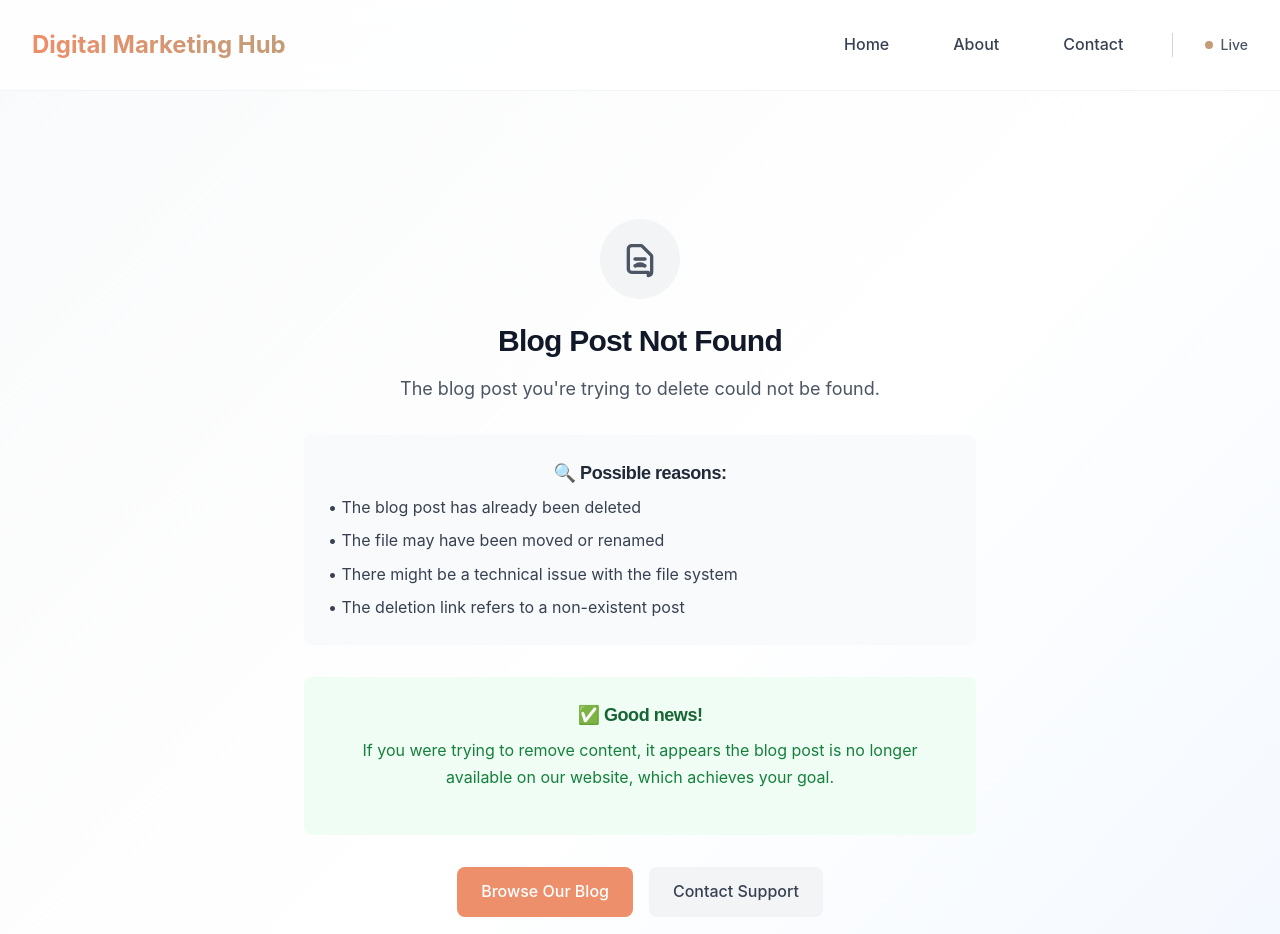
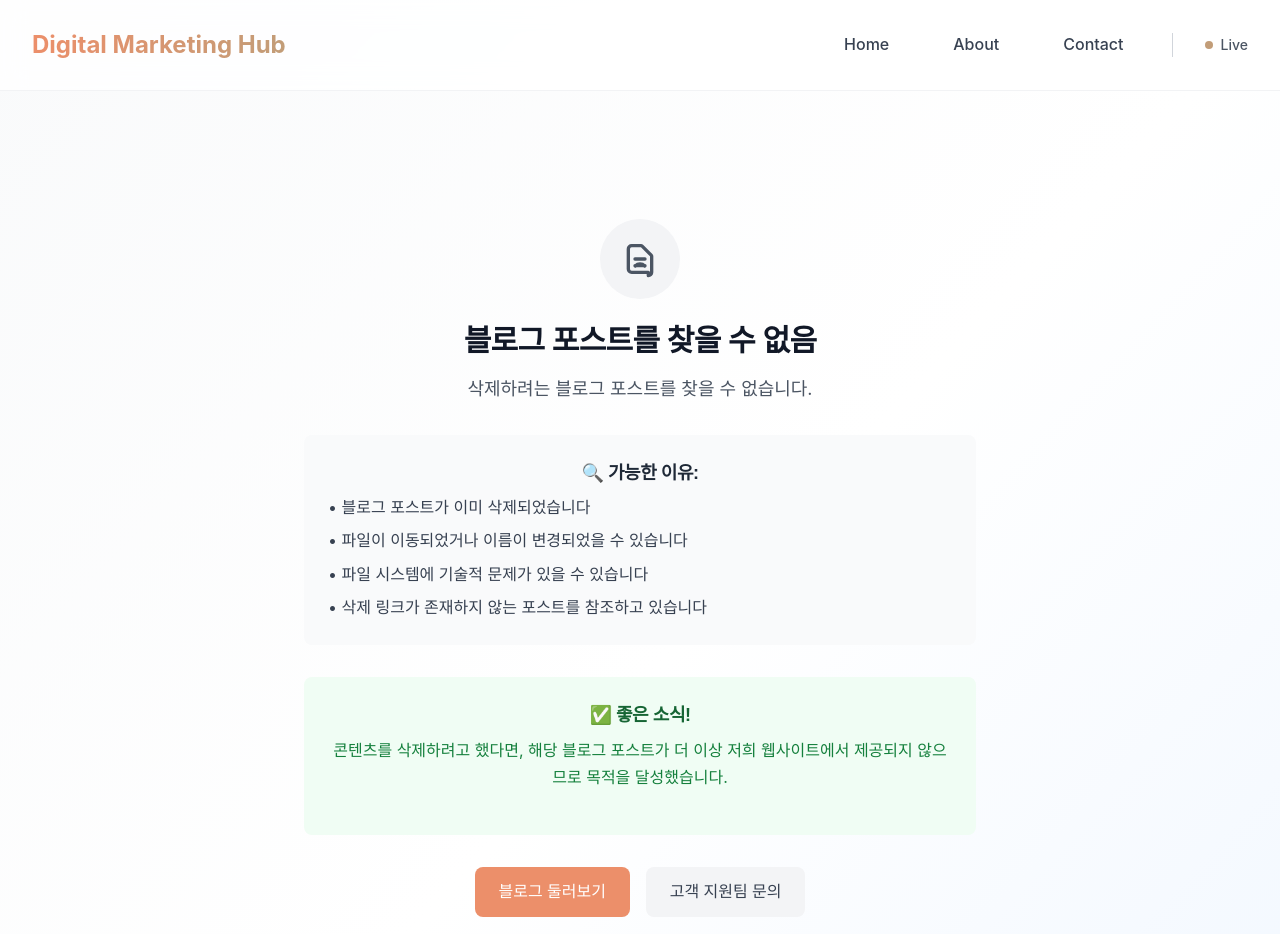
Before and after one commit to dongdongdongk/Digital-Marketing-Hub, a Next.js app: page /delete-not-found in a window 1280 px wide. Shown: the top 934 px of the page. Built offline with nearby package versions, Linux system fonts and the light colour scheme.

Commit message:
한국어 패치

```diff
--- a/src/app/api/delete-blog/route.ts
+++ b/src/app/api/delete-blog/route.ts
@@ -10,7 +10,7 @@ export async function GET(request: NextRequest) {
 
     if (!token) {
       return NextResponse.json(
-        { error: 'Delete token is required' },
+        { error: '삭제 토큰이 필요합니다' },
         { status: 400 }
       )
     }
@@ -54,7 +54,7 @@ export async function POST(request: NextRequest) {
 
     if (!token) {
       return NextResponse.json(
-        { error: 'Delete token is required' },
+        { error: '삭제 토큰이 필요합니다' },
         { status: 400 }
       )
     }
@@ -64,7 +64,7 @@ export async function POST(request: NextRequest) {
 
     if (!decoded) {
       return NextResponse.json(
-        { error: 'Invalid or expired token' },
+        { error: '유효하지 않거나 만료된 토큰입니다' },
         { status: 401 }
       )
     }
@@ -95,7 +95,7 @@ export async function POST(request: NextRequest) {
     } catch (deleteError) {
       console.error('GitHub API error:', deleteError)
       return NextResponse.json(
-        { error: deleteError instanceof Error ? deleteError.message : 'Failed to delete blog file' },
+        { error: deleteError instanceof Error ? deleteError.message : '블로그 파일 삭제에 실패했습니다' },
         { status: 500 }
       )
     }
@@ -103,7 +103,7 @@ export async function POST(request: NextRequest) {
   } catch (error) {
     console.error('Delete blog API error:', error)
     return NextResponse.json(
-      { error: 'Internal server error' },
+      { error: '내부 서버 오류' },
       { status: 500 }
     )
   }
--- a/src/app/delete-expired/page.tsx
+++ b/src/app/delete-expired/page.tsx
@@ -12,30 +12,30 @@ export default function DeleteExpiredPage() {
           </svg>
         </div>
         <h1 className="text-3xl font-bold text-gray-900 mb-4">
-          Delete Link Expired
+          삭제 링크 만료
         </h1>
         <p className="text-lg text-gray-600 mb-8">
-          The deletion link you used has expired or is no longer valid.
+          사용하신 삭제 링크가 만료되었거나 더 이상 유효하지 않습니다.
         </p>
       </div>
 
       <div className="bg-amber-50 rounded-lg p-6 mb-8">
         <h2 className="text-lg font-semibold text-amber-800 mb-2">
-          ⏰ Why did this happen?
+          ⏰ 왜 이런 일이 발생했나요?
         </h2>
         <ul className="text-amber-700 text-left space-y-2">
-          <li>• Delete links expire after 7 days for security reasons</li>
-          <li>• The link may have already been used</li>
-          <li>• The blog post might have been deleted by other means</li>
+          <li>• 보안상의 이유로 삭제 링크는 7일 후 만료됩니다</li>
+          <li>• 이미 사용된 링크일 수 있습니다</li>
+          <li>• 블로그 포스트가 다른 방법으로 삭제되었을 수 있습니다</li>
         </ul>
       </div>
 
       <div className="bg-blue-50 rounded-lg p-6 mb-8">
         <h2 className="text-lg font-semibold text-blue-800 mb-2">
-          💡 What can you do?
+          💡 어떻게 해야 하나요?
         </h2>
         <p className="text-blue-700 mb-4">
-          If you still need to delete a blog post, please contact our support team directly.
+          여전히 블로그 포스트를 삭제해야 한다면, 고객 지원팀에 직접 문의해 주세요.
         </p>
       </div>
 
@@ -45,17 +45,17 @@ export default function DeleteExpiredPage() {
             href="/contact"
             className="inline-block bg-primary-600 text-white px-6 py-3 rounded-lg font-medium hover:bg-primary-700 transition-colors"
           >
-            Contact Support
+            고객 지원팀 문의
           </Link>
           <Link
             href="/"
             className="inline-block bg-gray-100 text-gray-700 px-6 py-3 rounded-lg font-medium hover:bg-gray-200 transition-colors"
           >
-            Return to Homepage
+            홈으로 돌아가기
           </Link>
         </div>
         <p className="text-sm text-gray-500">
-          Our support team will help you with any content removal requests.
+          저희 고객 지원팀이 콘텐츠 삭제 요청에 대해 도움을 드리겠습니다.
         </p>
       </div>
     </div>
@@ -63,8 +63,8 @@ export default function DeleteExpiredPage() {
 }
 
 export const metadata: Metadata = generateSEOMetadata({
-  title: 'Delete Link Expired - Contact Support',
-  description: 'Your delete link has expired. Contact our support team for assistance with content removal.',
+  title: '삭제 링크 만료 - 고객 지원팀 문의',
+  description: '삭제 링크가 만료되었습니다. 콘텐츠 삭제 지원을 위해 고객 지원팀에 문의해 주세요.',
   url: '/delete-expired',
   type: 'website'
 })
--- a/src/app/delete-not-found/page.tsx
+++ b/src/app/delete-not-found/page.tsx
@@ -12,31 +12,31 @@ export default function DeleteNotFoundPage() {
           </svg>
         </div>
         <h1 className="text-3xl font-bold text-gray-900 mb-4">
-          Blog Post Not Found
+          블로그 포스트를 찾을 수 없음
         </h1>
         <p className="text-lg text-gray-600 mb-8">
-          The blog post you&apos;re trying to delete could not be found.
+          삭제하려는 블로그 포스트를 찾을 수 없습니다.
         </p>
       </div>
 
       <div className="bg-gray-50 rounded-lg p-6 mb-8">
         <h2 className="text-lg font-semibold text-gray-800 mb-2">
-          🔍 Possible reasons:
+          🔍 가능한 이유:
         </h2>
         <ul className="text-gray-700 text-left space-y-2">
-          <li>• The blog post has already been deleted</li>
-          <li>• The file may have been moved or renamed</li>
-          <li>• There might be a technical issue with the file system</li>
-          <li>• The deletion link refers to a non-existent post</li>
+          <li>• 블로그 포스트가 이미 삭제되었습니다</li>
+          <li>• 파일이 이동되었거나 이름이 변경되었을 수 있습니다</li>
+          <li>• 파일 시스템에 기술적 문제가 있을 수 있습니다</li>
+          <li>• 삭제 링크가 존재하지 않는 포스트를 참조하고 있습니다</li>
         </ul>
       </div>
 
       <div className="bg-green-50 rounded-lg p-6 mb-8">
         <h2 className="text-lg font-semibold text-green-800 mb-2">
-          ✅ Good news!
+          ✅ 좋은 소식!
         </h2>
         <p className="text-green-700">
-          If you were trying to remove content, it appears the blog post is no longer available on our website, which achieves your goal.
+          콘텐츠를 삭제하려고 했다면, 해당 블로그 포스트가 더 이상 저희 웹사이트에서 제공되지 않으므로 목적을 달성했습니다.
         </p>
       </div>
 
@@ -46,17 +46,17 @@ export default function DeleteNotFoundPage() {
             href="/"
             className="inline-block bg-primary-600 text-white px-6 py-3 rounded-lg font-medium hover:bg-primary-700 transition-colors"
           >
-            Browse Our Blog
+            블로그 둘러보기
           </Link>
           <Link
             href="/contact"
             className="inline-block bg-gray-100 text-gray-700 px-6 py-3 rounded-lg font-medium hover:bg-gray-200 transition-colors"
           >
-            Contact Support
+            고객 지원팀 문의
           </Link>
         </div>
         <p className="text-sm text-gray-500">
-          If you have concerns about content, our support team is here to help.
+          콘텐츠에 대한 우려사항이 있으시면, 저희 고객 지원팀이 도와드리겠습니다.
         </p>
       </div>
     </div>
@@ -64,8 +64,8 @@ export default function DeleteNotFoundPage() {
 }
 
 export const metadata: Metadata = generateSEOMetadata({
-  title: 'Blog Post Not Found',
-  description: 'The blog post you are looking for could not be found.',
+  title: '블로그 포스트를 찾을 수 없음',
+  description: '찾고 있는 블로그 포스트를 찾을 수 없습니다.',
   url: '/delete-not-found',
   type: 'website'
 })
--- a/src/app/delete-success/page.tsx
+++ b/src/app/delete-success/page.tsx
@@ -12,19 +12,19 @@ export default function DeleteSuccessPage() {
           </svg>
         </div>
         <h1 className="text-3xl font-bold text-gray-900 mb-4">
-          Blog Post Deleted Successfully
+          블로그 포스트 삭제 완료
         </h1>
         <p className="text-lg text-gray-600 mb-8">
-          The blog post has been permanently removed from our website.
+          블로그 포스트가 저희 웹사이트에서 영구적으로 삭제되었습니다.
         </p>
       </div>
 
       <div className="bg-green-50 rounded-lg p-6 mb-8">
         <h2 className="text-lg font-semibold text-green-800 mb-2">
-          ✅ What happened?
+          ✅ 무엇이 일어났나요?
         </h2>
         <p className="text-green-700">
-          Your blog post deletion request has been processed successfully. The content is no longer accessible on our website.
+          블로그 포스트 삭제 요청이 성공적으로 처리되었습니다. 해당 콘텐츠는 더 이상 저희 웹사이트에서 접근할 수 없습니다.
         </p>
       </div>
 
@@ -33,10 +33,10 @@ export default function DeleteSuccessPage() {
           href="/"
           className="inline-block bg-primary-600 text-white px-6 py-3 rounded-lg font-medium hover:bg-primary-700 transition-colors"
         >
-          Return to Homepage
+          홈으로 돌아가기
         </Link>
         <p className="text-sm text-gray-500">
-          If you have any questions, please feel free to <Link href="/contact" className="text-primary-600 hover:underline">contact us</Link>.
+          궁금한 사항이 있으시면 언제든지 <Link href="/contact" className="text-primary-600 hover:underline">연락해 주세요</Link>.
         </p>
       </div>
     </div>
@@ -44,8 +44,8 @@ export default function DeleteSuccessPage() {
 }
 
 export const metadata: Metadata = generateSEOMetadata({
-  title: 'Blog Post Deleted Successfully',
-  description: 'Your blog post deletion request has been processed successfully.',
+  title: '블로그 포스트 삭제 완료',
+  description: '블로그 포스트 삭제 요청이 성공적으로 처리되었습니다.',
   url: '/delete-success',
   type: 'website'
 })
```
